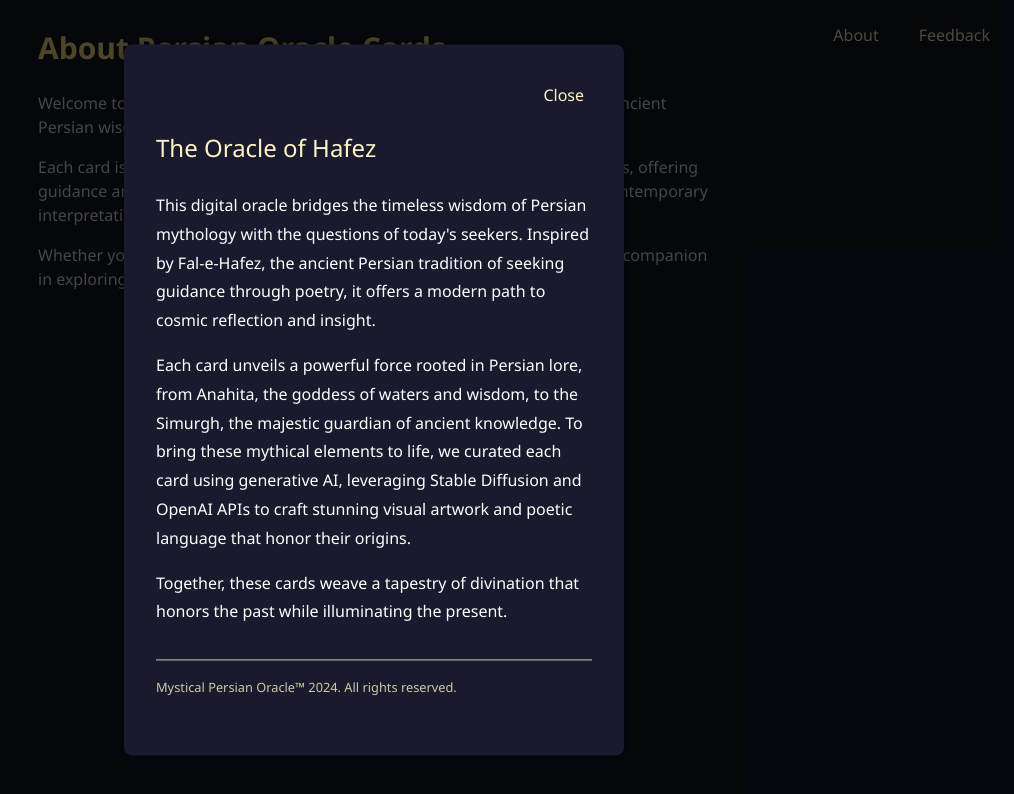
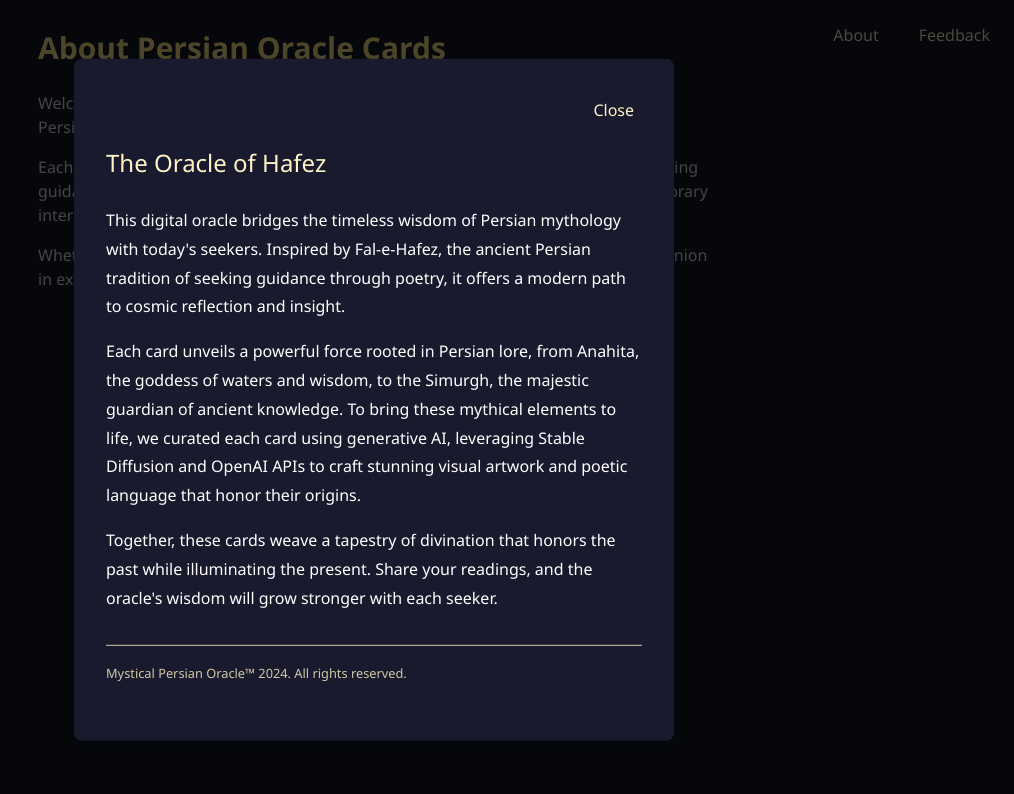
Before and after one commit to confettilabsgit/oracle-card-app-v0, a Next.js app: page /about in a window 1280 px wide. Both pictures are taken after a click on the button "About". Shown: the top 794 px of the page, without its empty margins (266-1280 px from the left). Built offline with nearby package versions, Linux system fonts and the light colour scheme.

Commit message:
feat: improve about and feedback copy

```diff
--- a/app/about/page.tsx
+++ b/app/about/page.tsx
@@ -18,7 +18,7 @@ export default function About() {
           </p>
 
           <p>
-            Whether you seek daily guidance or deeper reflection, let these cards be your companion in exploring life's questions through a Persian lens.
+            Whether you seek daily guidance or deeper reflection, let these cards be your companion in exploring life&apos;s questions through a Persian lens.
           </p>
         </div>
       </div>
--- a/app/api/feedback/route.ts
+++ b/app/api/feedback/route.ts
@@ -1,5 +1,5 @@
 import { NextResponse } from 'next/server'
-import { headers } from 'next/headers'
+// import { headers } from 'next/headers' // Remove if unused
 
 export async function POST(request: Request) {
   // Debug all environment variables (don't worry, this won't show in production)
--- a/app/components/navigation/nav-menu.tsx
+++ b/app/components/navigation/nav-menu.tsx
@@ -23,22 +23,22 @@ export default function NavMenu() {
     transition: 'opacity 0.2s',
   }
 
-  const dialogStyle = {
-    position: 'fixed',
+  const dialogStyle: React.CSSProperties = {
+    position: 'fixed' as const,
     top: '50%',
     left: '50%',
     transform: 'translate(-50%, -50%)',
     backgroundColor: '#1a1a2e',  // Dark navy matching your theme
     padding: '2rem',
-    borderRadius: '0.5rem',
-    boxShadow: '0 0 10px rgba(0,0,0,0.5)',
+    borderRadius: '8px',
+    boxShadow: '0 4px 6px rgba(0, 0, 0, 0.1)',
     zIndex: 100,
-    maxWidth: '500px',
+    maxWidth: '600px',
     width: '90%',
   }
 
-  const overlayStyle = {
-    position: 'fixed',
+  const overlayStyle: React.CSSProperties = {
+    position: 'fixed' as const,
     top: 0,
     left: 0,
     right: 0,
@@ -79,6 +79,14 @@ export default function NavMenu() {
     } finally {
       setIsSubmitting(false)
     }
+  }
+
+  const generateReading = async () => {
+    // ... existing code ...
+    `[2-3 sentences suggesting a simple meditation or visualization. Focus on breathing exercises, gentle movements, or connection with nature. No fire or candles.]
+
+To amplify the oracle's wisdom, share this reading with a friend who might need guidance.`
+    // ... rest of the code ...
   }
 
   return (
@@ -143,13 +151,13 @@ export default function NavMenu() {
             </h2>
             <div style={{ color: 'white', marginBottom: '1.5rem', lineHeight: '1.8' }}>
               <p style={{ marginBottom: '1rem' }}>
-                This digital oracle bridges the timeless wisdom of Persian mythology with the questions of today's seekers. Inspired by Fal-e-Hafez, the ancient Persian tradition of seeking guidance through poetry, it offers a modern path to cosmic reflection and insight.
+                This digital oracle bridges the timeless wisdom of Persian mythology with today&apos;s seekers. Inspired by Fal-e-Hafez, the ancient Persian tradition of seeking guidance through poetry, it offers a modern path to cosmic reflection and insight.
               </p>
               <p style={{ marginBottom: '1rem' }}>
                 Each card unveils a powerful force rooted in Persian lore, from Anahita, the goddess of waters and wisdom, to the Simurgh, the majestic guardian of ancient knowledge. To bring these mythical elements to life, we curated each card using generative AI, leveraging Stable Diffusion and OpenAI APIs to craft stunning visual artwork and poetic language that honor their origins.
               </p>
               <p style={{ marginBottom: '2rem' }}>
-                Together, these cards weave a tapestry of divination that honors the past while illuminating the present.
+                Together, these cards weave a tapestry of divination that honors the past while illuminating the present. Share your readings, and the oracle&apos;s wisdom will grow stronger with each seeker.
               </p>
               <p style={{
                 borderTop: `1px solid ${goldColor}`,
@@ -181,13 +189,16 @@ export default function NavMenu() {
               </div>
             ) : (
               <>
-                <h2 style={{ color: goldColor, marginBottom: '1rem', fontSize: '1.5rem' }}>
-                  Share Your Ancient Wisdom
-                </h2>
+                <h3 style={{ color: goldColor, marginBottom: '1rem', fontSize: '1.2rem' }}>
+                  Share Your Modern Insights
+                </h3>
+                <p style={{ marginBottom: '1rem', color: 'white' }}>
+                  Your perspective helps shape this oracle&apos;s evolution.
+                </p>
                 <textarea
                   value={feedbackText}
                   onChange={(e) => setFeedbackText(e.target.value)}
-                  placeholder="Your insights are valuable..."
+                  placeholder="Tell us your secrets..."
                   style={{
                     width: '100%',
                     minHeight: '100px',
```
